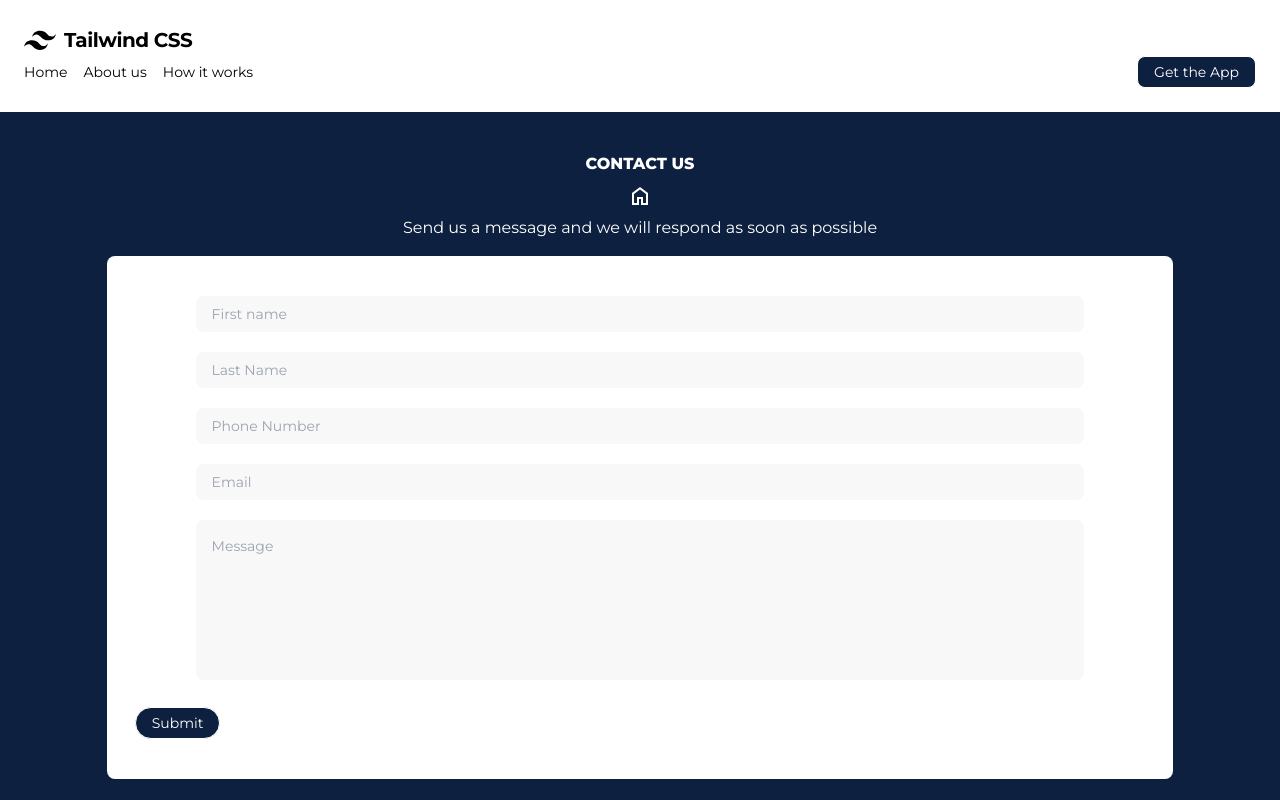
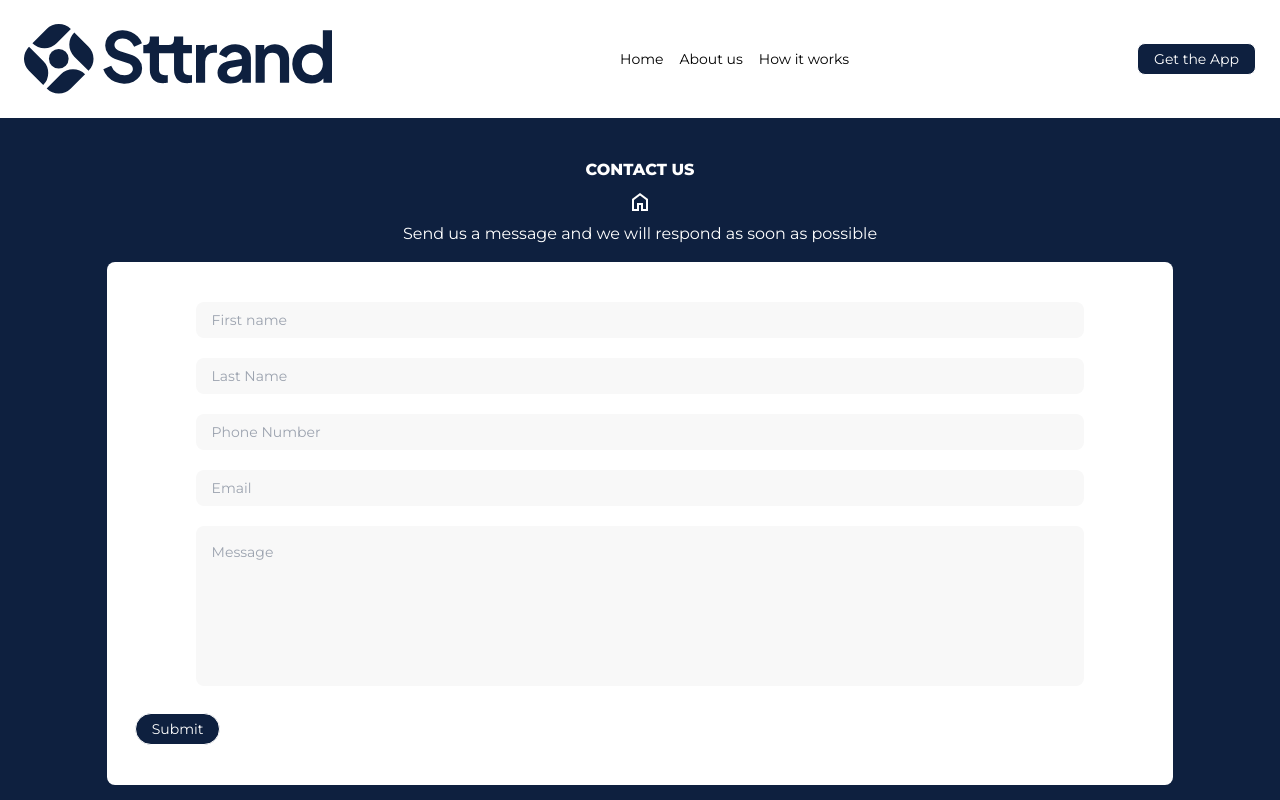
Before and after one commit to aapetsi/sttrand-website, a Next.js app: page /contact_us in a window 1280 px wide. Shown: the top 800 px of the page. Built offline with nearby package versions, Linux system fonts and the light colour scheme.

Commit message:
feat: add sttrand logo to navbar

```diff
--- a/components/Navbar.js
+++ b/components/Navbar.js
@@ -1,23 +1,13 @@
 import React from 'react'
 import Image from 'next/image'
 import Link from 'next/link'
+import SttrandLogo from './SttrandLogo'
 
 const Navbar = () => {
   return (
     <nav className='flex items-center justify-between flex-wrap p-6'>
-      <div className='flex w-1/2 items-center flex-shrink-0 text-white mr-72'>
-        <svg
-          className='bg-black-100 h-8 w-8 mr-2'
-          width='54'
-          height='54'
-          viewBox='0 0 54 54'
-          xmlns='http://www.w3.org/2000/svg'
-        >
-          <path d='M13.5 22.1c1.8-7.2 6.3-10.8 13.5-10.8 10.8 0 12.15 8.1 17.55 9.45 3.6.9 6.75-.45 9.45-4.05-1.8 7.2-6.3 10.8-13.5 10.8-10.8 0-12.15-8.1-17.55-9.45-3.6-.9-6.75.45-9.45 4.05zM0 38.3c1.8-7.2 6.3-10.8 13.5-10.8 10.8 0 12.15 8.1 17.55 9.45 3.6.9 6.75-.45 9.45-4.05-1.8 7.2-6.3 10.8-13.5 10.8-10.8 0-12.15-8.1-17.55-9.45-3.6-.9-6.75.45-9.45 4.05z' />
-        </svg>
-        <span className='font-semibold text-xl tracking-tight text-black'>
-          Tailwind CSS
-        </span>
+      <div className='flex w-3/12 items-center flex-shrink-0 text-white mr-72'>
+        <SttrandLogo />
       </div>
 
       <div className='block lg:hidden'>
```
